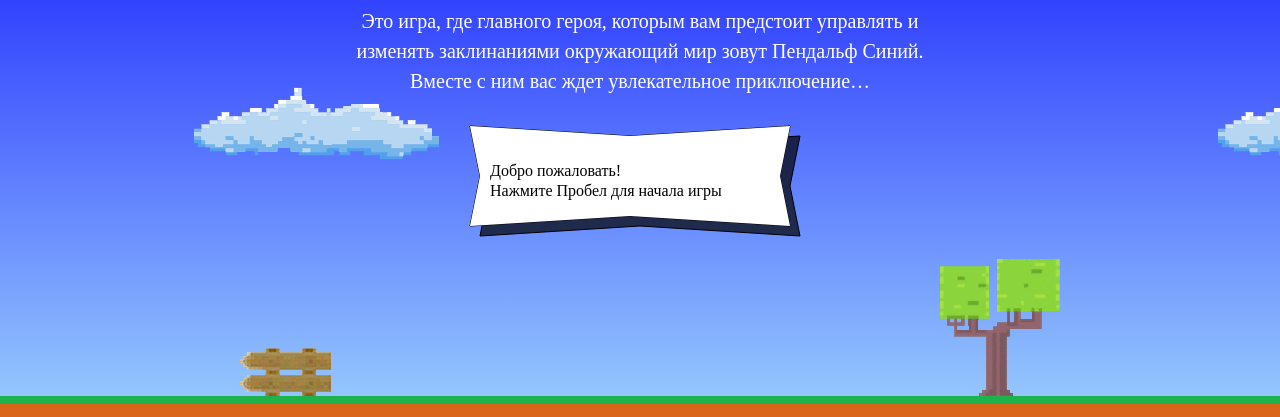
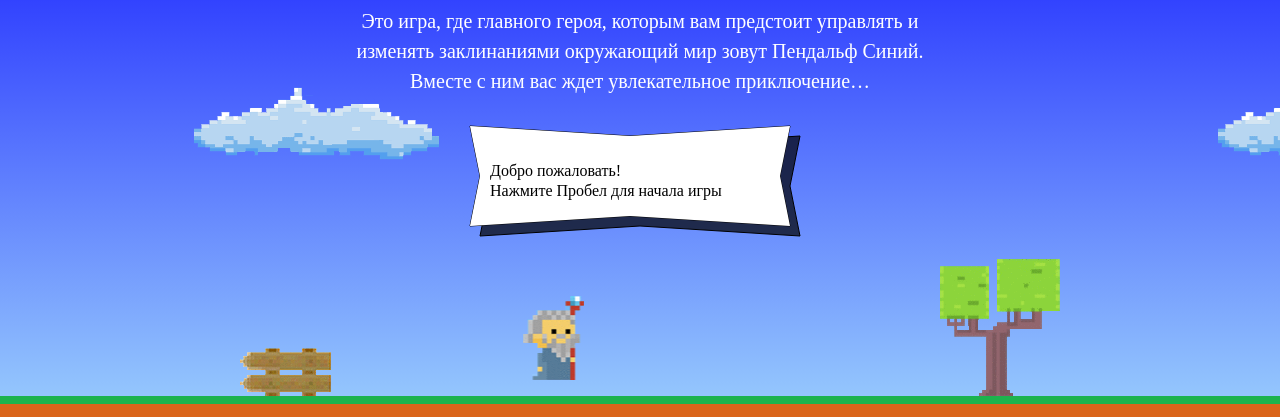
Before and after one commit to LoginovMikhail/283933-code-and-magick, a website: page index.html in a window 1280 px wide. Shown: the part 203-620 px from the top of the page. Drawn offline with Linux system fonts and the light colour scheme; a web font is replaced by a local one.

Commit message:
Внес правки 283933-code-and-magick

```diff
--- a/index.html
+++ b/index.html
@@ -37,9 +37,9 @@
   var wizardWidth = 70;
 
 
-  function getFireballSpeed(left) {
+  var getFireballSpeed = function ballSpeed(left) {
     var left;
-      if (left == true) {
+      if left {
         speed = 5;
       } else {
         speed = 2;
@@ -48,22 +48,19 @@
       return (speed);
   }
 
-    function getWizardHeight () {
+  var getWizardHeight = function wHeight () {
       return 1.337 * wizardWidth;
     }
 
     function getWizardX(width) {
-      return (width);
+      return width * 0.5;
     }
 
     function getWizardY(height) {
-        return (height);
+        return height * 0.66666;
     }
 
-    getFireballSpeed(1);
     getWizardHeight();
-    getWizardX(59);
-    getWizardY(-2000);
 
 </script>
 <script src="js/game.js" type="application/javascript"></script>
```
